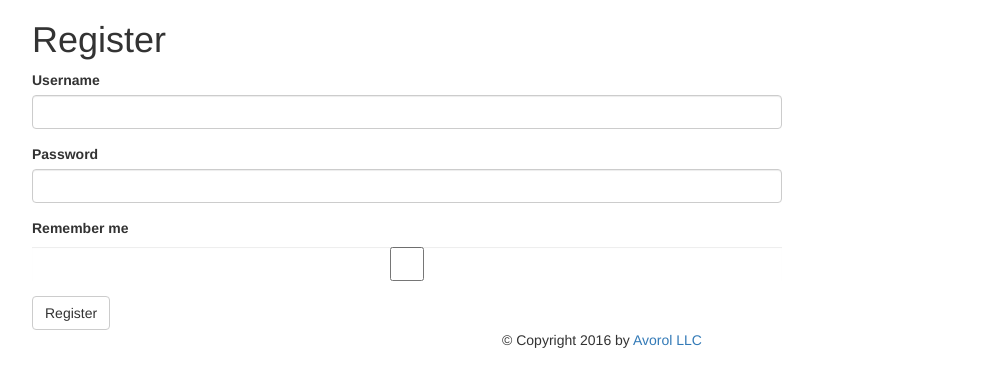
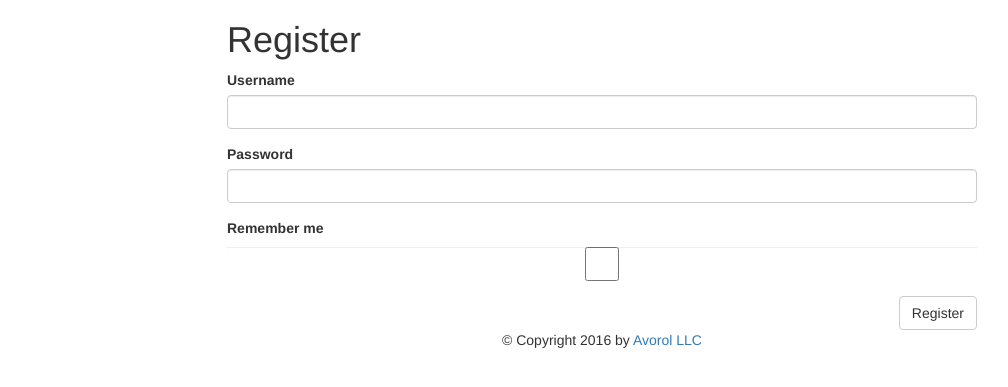
Before and after one commit to jideobs/flask-gae-ndb-starter, a Flask app: template server/templates/register.html in a window 1280 px wide. Shown: the top 387 px of the page, without its empty margins (38-1046 px from the left). Run offline with Flask 2, Linux system fonts and the light colour scheme; the template is opened without the code that fills it: values that come from a table or form of the project are taken from there, others are empty; some libraries are stand-ins or nearby versions.

Commit message:
centralised form and moved register btn to the right.

```diff
--- a/server/templates/register.html
+++ b/server/templates/register.html
@@ -2,15 +2,15 @@
 {% block title %}Register{% endblock %}
 {% block content %}
     <div class="container">
-        <h1>Register</h1>
         <div class="row">
-            <div class="col-md-8">
+            <div class="col-md-offset-2 col-md-8">
+                <h1>Register</h1>
                 {% from "includes/_formhelpers.html" import render_field %}
                 <form role="form" name="registerForm" action="/register" method="POST">
                     {% for field in form %}
                         {{ render_field(field, class="form-control") }}
                     {% endfor %}
-                    <button type="submit" class="btn btn-default">Register</button>
+                    <button type="submit" class="btn btn-default pull-right">Register</button>
                 </form>
             </div>
         </div>
```
